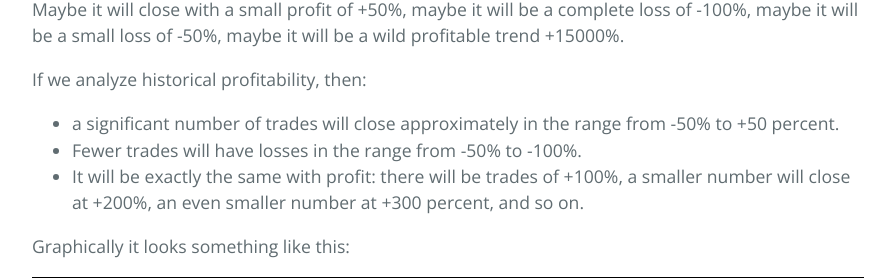
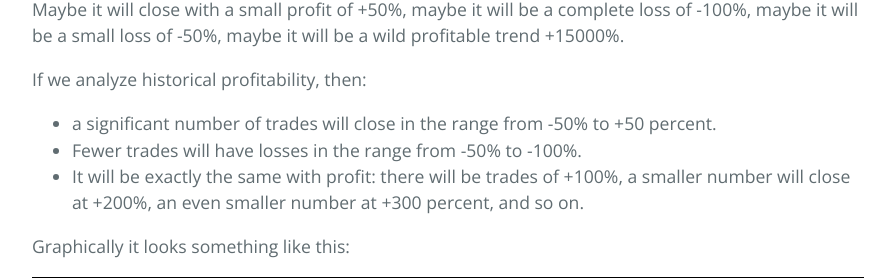
Before and after one commit to sergeyen7/sergeyen7.github.io, a Jekyll site: the page built from index.md, in a window 1280 px wide and 900 px high, scrolled down 8742 px. Shown: the part 149-427 px from the top of the window, without its empty margins (192-1087 px from the left). Built offline with Jekyll 4.4.1, drawn with Linux system fonts in a browser that asks for light colours; nearby versions of some CDN libraries.

Commit message:
Update index.md

```diff
--- a/index.md
+++ b/index.md
@@ -272,7 +272,7 @@ If there is no take profit, it is impossible to know in advance how the trade wi
 Maybe it will close with a small profit of +50%, maybe it will be a complete loss of -100%, maybe it will be a small loss of -50%, maybe it will be a wild profitable trend +15000%.
 
 If we analyze historical profitability, then:
-- a significant number of trades will close approximately in the range from -50% to +50 percent.
+- a significant number of trades will close in the range from -50% to +50 percent.
 - Fewer trades will have losses in the range from -50% to -100%.
 - It will be exactly the same with profit: there will be trades of +100%, a smaller number will close at +200%, an even smaller number at +300 percent, and so on.
 
```
